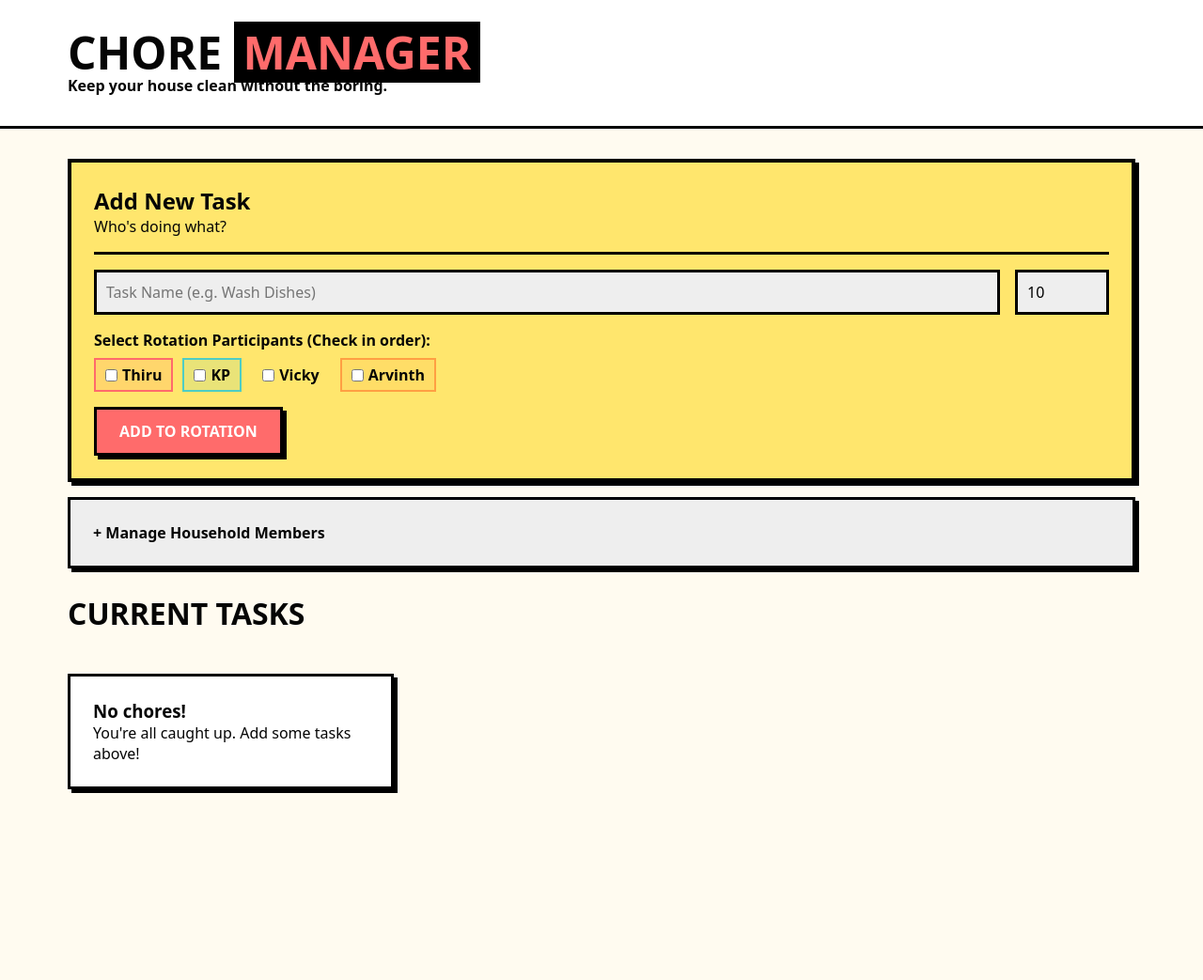
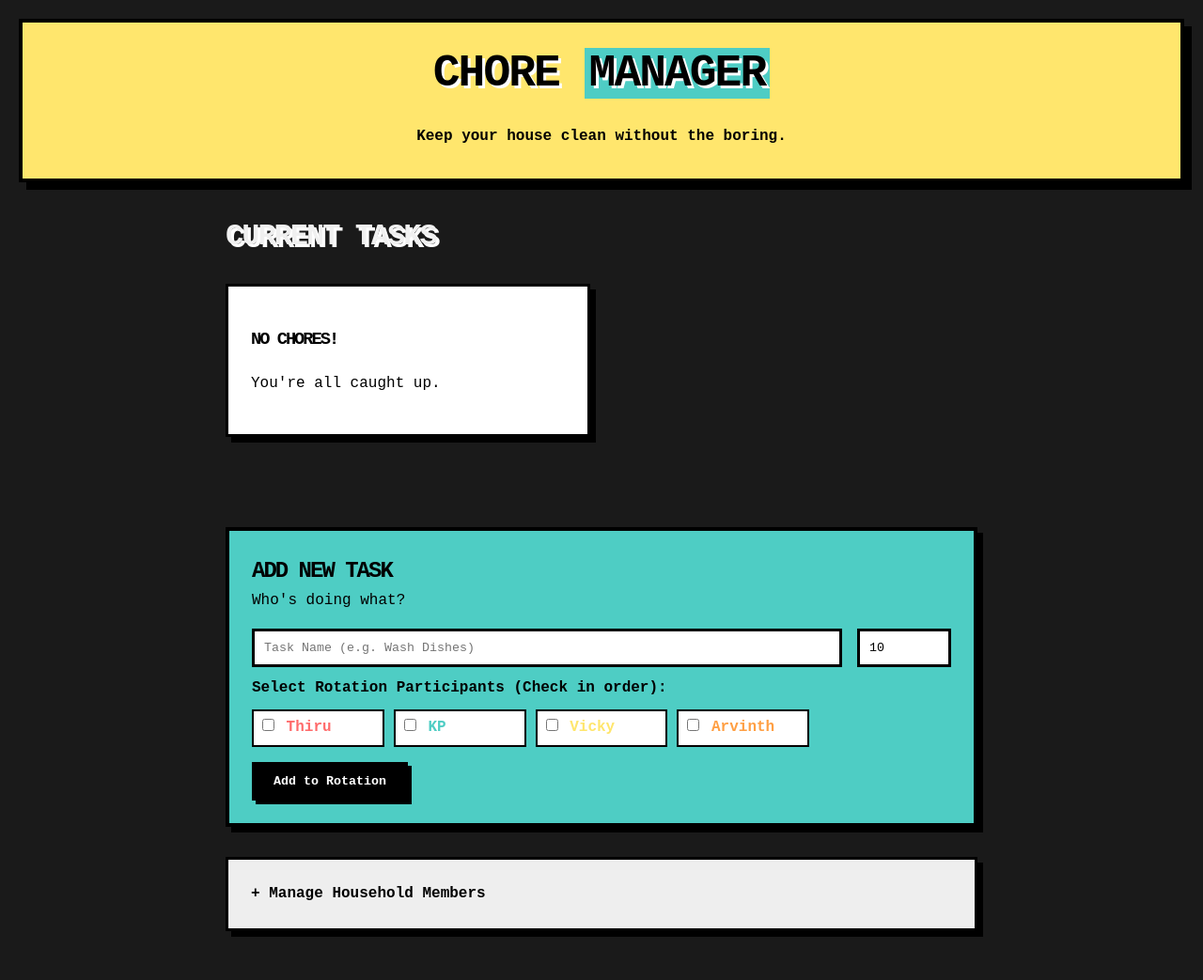
Before and after one commit to V1cky16112003/chore-manager, a Flask app: page / in a window 1280 px wide. Shown: the whole page at 94% size. Before the commit the page ends 844 px from the top, so only its background shows below. Run offline with Flask 3, Linux system fonts and the light colour scheme; some libraries are stand-ins or nearby versions.

Commit message:
UI Refinements: Dark Mode, Layout Reorder, Scroll Persistence

```diff
--- a/static/style.css
+++ b/static/style.css
@@ -1,167 +1,143 @@
 :root {
-    --color-bg: #fffbf0;
-    /* Off-white background */
-    --color-text: #050505;
-    --color-primary: #FF6B6B;
-    /* Red/Pink */
-    --color-secondary: #4ECDC4;
-    /* Teal */
-    --color-accent: #FFE66D;
-    /* Yellow */
-    --color-border: #000000;
-
-    --border-width: 3px;
-    --shadow-offset: 4px;
-
-    --font-family: system-ui, -apple-system, sans-serif;
-}
-
-* {
-    box-sizing: border-box;
-    padding: 0;
-    margin: 0;
+    --bg-color: #1a1a1a;
+    --text-color: #f0f0f0;
+    --card-bg: #ffffff;
+    --card-text: #000000;
+    --accent-color: #FF6B6B;
+    --secondary-color: #4ECDC4;
+    --tertiary-color: #FFE66D;
+    --border-color: #000000;
+    --shadow-color: #000000;
 }
 
 body {
-    background-color: var(--color-bg);
-    color: var(--color-text);
-    font-family: var(--font-family);
-    overflow-x: hidden;
+    font-family: 'Courier New', Courier, monospace;
+    background-color: var(--bg-color);
+    color: var(--text-color);
+    margin: 0;
+    padding: 20px;
+    line-height: 1.6;
 }
 
-/* Neo-Brutalist Components */
+h1,
+h2,
+h3 {
+    text-transform: uppercase;
+    letter-spacing: -2px;
+}
+
+.container {
+    max-width: 800px;
+    margin: 0 auto;
+}
 
 .funky-header {
-    border-bottom: var(--border-width) solid var(--color-border);
-    padding: 2rem;
+    text-align: center;
     margin-bottom: 2rem;
-    background: white;
-}
-
-.funky-header-small {
-    border-bottom: var(--border-width) solid var(--color-border);
-    padding-bottom: 1rem;
-    margin-bottom: 1rem;
+    padding: 1rem;
+    border: 4px solid var(--border-color);
+    box-shadow: 8px 8px 0px var(--shadow-color);
+    background-color: var(--tertiary-color);
+    color: var(--card-text);
 }
 
 .funky-title {
     font-size: 3rem;
-    text-transform: uppercase;
-    line-height: 1;
     margin: 0;
-}
-
-.highlight {
-    color: var(--color-primary);
-    background: black;
-    padding: 0 10px;
-}
-
-.container {
-    max-width: 1200px;
-    margin: 0 auto;
-    padding: 0 2rem;
+    text-shadow: 3px 3px 0px white;
 }
 
 .funky-card {
-    background: white;
-    border: var(--border-width) solid var(--color-border);
-    box-shadow: var(--shadow-offset) var(--shadow-offset) 0px var(--color-border);
+    background-color: var(--card-bg);
+    color: var(--card-text);
+    border: 3px solid var(--border-color);
+    box-shadow: 6px 6px 0px var(--shadow-color);
     padding: 1.5rem;
-    margin: 1rem 0;
-    transition: transform 0.1s ease, box-shadow 0.1s ease;
+    margin-bottom: 2rem;
+    transition: transform 0.2s, box-shadow 0.2s;
 }
 
 .funky-card:hover {
     transform: translate(-2px, -2px);
-    box-shadow: calc(var(--shadow-offset) + 2px) calc(var(--shadow-offset) + 2px) 0px var(--color-border);
+    box-shadow: 10px 10px 0px var(--shadow-color);
 }
 
 .funky-btn {
-    background: var(--color-primary);
+    background-color: var(--accent-color);
     color: white;
+    border: 3px solid var(--border-color);
+    padding: 10px 20px;
+    font-family: inherit;
     font-weight: bold;
-    border: var(--border-width) solid var(--color-border);
-    box-shadow: var(--shadow-offset) var(--shadow-offset) 0px var(--color-border);
-    padding: 0.75rem 1.5rem;
     cursor: pointer;
-    text-transform: uppercase;
-    font-size: 1rem;
-    display: inline-block;
-    text-decoration: none;
-    font-family: inherit;
+    box-shadow: 4px 4px 0px var(--shadow-color);
+    transition: all 0.1s;
 }
 
 .funky-btn:active {
-    transform: translate(var(--shadow-offset), var(--shadow-offset));
-    box-shadow: 0px 0px 0px var(--color-border);
+    transform: translate(2px, 2px);
+    box-shadow: 2px 2px 0px var(--shadow-color);
 }
 
-.funky-input,
-.funky-select {
+.funky-input {
+    border: 3px solid var(--border-color);
+    padding: 10px;
+    font-family: inherit;
     width: 100%;
-    padding: 10px;
-    border: var(--border-width) solid var(--color-border);
-    background: #eee;
-    font-size: 1rem;
-    margin-bottom: 1rem;
-    font-family: inherit;
-}
-
-.funky-input:focus {
-    outline: none;
-    background: white;
-    box-shadow: 4px 4px 0px var(--color-border);
+    box-sizing: border-box;
+    margin-bottom: 10px;
+    background: #fff;
 }
 
 .chore-grid {
     display: grid;
-    grid-template-columns: repeat(auto-fill, minmax(300px, 1fr));
-    gap: 3rem;
-    /* Increased gap for highlights */
-    padding-top: 1rem;
+    grid-template-columns: repeat(auto-fill, minmax(280px, 1fr));
+    gap: 1.5rem;
+}
+
+.participant-grid {
+    display: grid;
+    grid-template-columns: repeat(auto-fill, minmax(120px, 1fr));
+    gap: 10px;
+    margin-top: 10px;
 }
 
 .badge {
-    background: black;
-    color: white;
-    padding: 5px 10px;
+    display: inline-block;
+    padding: 3px 8px;
+    border: 2px solid black;
     font-weight: bold;
     font-size: 0.8rem;
+    color: white;
 }
 
-/* Extras for Round Robin */
-.participant-grid {
-    display: flex;
-    flex-wrap: wrap;
-    gap: 10px;
+/* Animations */
+@keyframes shake {
+    0% {
+        transform: rotate(0deg);
+    }
+
+    25% {
+        transform: rotate(2deg);
+    }
+
+    75% {
+        transform: rotate(-2deg);
+    }
+
+    100% {
+        transform: rotate(0deg);
+    }
 }
 
-.funky-checkbox-label {
-    padding: 5px 10px;
-    border: 2px solid black;
-    cursor: pointer;
-    font-weight: bold;
-    display: flex;
-    align-items: center;
-    gap: 5px;
+.highlight {
+    background-color: var(--secondary-color);
+    padding: 0 5px;
+    color: black;
 }
 
-.rotation-visual {
-    margin-top: 1rem;
+/* Dark Mode Specific Overrides for Inputs */
+summary {
+    color: var(--card-text);
+    /* Ensure summary is visible inside card */
 }
-
-.participant-dot {
-    width: 20px;
-    height: 20px;
-    border: 2px solid black;
-    border-radius: 50%;
-    opacity: 0.3;
-}
-
-.participant-dot.active {
-    opacity: 1;
-    transform: scale(1.2);
-    border-width: 3px;
-    box-shadow: 2px 2px 0px black;
-}
--- a/templates/index.html
+++ b/templates/index.html
@@ -4,50 +4,10 @@
 
 <script src="https://cdnjs.cloudflare.com/ajax/libs/Sortable/1.14.0/Sortable.min.js"></script>
 
-<!-- Action Bar / Add Task -->
-<div class="funky-card" style="background-color: var(--color-accent); border-width: 4px;">
-    <div class="funky-header-small">
-        <h2>Add New Task</h2>
-        <p>Who's doing what?</p>
-    </div>
-    <form action="/add_chore" method="POST" style="margin-top: 1rem;">
-        <div style="display: flex; gap: 1rem; flex-wrap: wrap;">
-            <input type="text" name="title" class="funky-input" placeholder="Task Name (e.g. Wash Dishes)" required
-                style="flex: 2;">
-            <input type="number" name="points" class="funky-input" placeholder="Points" value="10"
-                style="width: 100px; flex: 0 0 100px;">
-        </div>
+<!-- 1. CURRENT TASKS (Move to Top) -->
+<h2 class="funky-title" style="font-size: 2rem; margin: 0 0 1.5rem; color: var(--text-color);">Current Tasks</h2>
 
-        <label style="font-weight: bold; display: block; margin-bottom: 0.5rem;">Select Rotation Participants (Check in
-            order):</label>
-        <div class="participant-grid">
-            {% for user in users %}
-            <label class="funky-checkbox-label"
-                style="background-color: {{ user.color }}20; border-color: {{ user.color }}">
-                <input type="checkbox" name="participants" value="{{ user.id }}">
-                {{ user.name }}
-            </label>
-            {% endfor %}
-        </div>
-
-        <button type="submit" class="funky-btn" style="margin-top: 1rem;">Add to Rotation</button>
-    </form>
-</div>
-
-<!-- User Management -->
-<details class="funky-card" style="background-color: #eee;">
-    <summary style="font-weight: bold; cursor: pointer; list-style: none;">+ Manage Household Members</summary>
-    <form action="/add_user" method="POST" style="margin-top: 1rem; display: flex; gap: 1rem;">
-        <input type="text" name="name" class="funky-input" placeholder="Name" required>
-        <input type="color" name="name" value="#FF6B6B"
-            style="height: 45px; width: 50px; border: 3px solid black; padding: 0;">
-        <button type="submit" class="funky-btn" style="background: black;">Add</button>
-    </form>
-</details>
-
-<h2 class="funky-title" style="font-size: 2rem; margin: 2rem 0 1rem;">Current Tasks</h2>
-
-<div class="chore-grid">
+<div class="chore-grid" style="margin-bottom: 4rem;">
     {% for chore in chores %}
     <div class="funky-card" style="background-color: white; position: relative;">
         <!-- Highlight/Badge -->
@@ -57,7 +17,7 @@
         </div>
 
         <div style="border-bottom: 3px solid black; padding-bottom: 10px; margin-bottom: 10px;">
-            <h3 style="font-size: 1.5rem;">{{ chore.title }}</h3>
+            <h3 style="font-size: 1.5rem; margin-top: 0;">{{ chore.title }}</h3>
             <span class="badge" style="background: black;">{{ chore.points }} XP</span>
         </div>
 
@@ -92,12 +52,65 @@
     {% else %}
     <div class="funky-card">
         <h3>No chores!</h3>
-        <p>You're all caught up. Add some tasks above!</p>
+        <p>You're all caught up.</p>
     </div>
     {% endfor %}
 </div>
 
+<!-- 2. ADD NEW TASK (Move to Bottom) -->
+<div class="funky-card" style="background-color: var(--secondary-color); border-width: 4px;">
+    <div class="funky-header-small">
+        <h2 style="margin: 0;">Add New Task</h2>
+        <p style="margin: 0;">Who's doing what?</p>
+    </div>
+    <form action="/add_chore" method="POST" style="margin-top: 1rem;">
+        <div style="display: flex; gap: 1rem; flex-wrap: wrap;">
+            <input type="text" name="title" class="funky-input" placeholder="Task Name (e.g. Wash Dishes)" required
+                style="flex: 2;">
+            <input type="number" name="points" class="funky-input" placeholder="Points" value="10"
+                style="width: 100px; flex: 0 0 100px;">
+        </div>
+
+        <label style="font-weight: bold; display: block; margin-bottom: 0.5rem;">Select Rotation Participants (Check in
+            order):</label>
+        <div class="participant-grid">
+            {% for user in users %}
+            <label class="funky-checkbox-label"
+                style="background-color: white; border: 2px solid black; padding: 5px; display: block; cursor: pointer;">
+                <input type="checkbox" name="participants" value="{{ user.id }}">
+                <span style="font-weight: bold; color: {{ user.color }};">{{ user.name }}</span>
+            </label>
+            {% endfor %}
+        </div>
+
+        <button type="submit" class="funky-btn" style="margin-top: 1rem; background: black; color: white;">Add to
+            Rotation</button>
+    </form>
+</div>
+
+<!-- 3. USER MANAGEMENT (Bottom) -->
+<details class="funky-card" style="background-color: #eee;">
+    <summary style="font-weight: bold; cursor: pointer; list-style: none;">+ Manage Household Members</summary>
+    <form action="/add_user" method="POST" style="margin-top: 1rem; display: flex; gap: 1rem;">
+        <input type="text" name="name" class="funky-input" placeholder="Name" required>
+        <input type="color" name="name" value="#FF6B6B"
+            style="height: 45px; width: 50px; border: 3px solid black; padding: 0;">
+        <button type="submit" class="funky-btn" style="background: black;">Add</button>
+    </form>
+</details>
+
 <script>
+    // Scroll Persistence Logic
+    document.addEventListener("DOMContentLoaded", function (event) {
+        var scrollpos = localStorage.getItem('scrollpos');
+        if (scrollpos) window.scrollTo(0, scrollpos);
+    });
+
+    window.onbeforeunload = function (e) {
+        localStorage.setItem('scrollpos', window.scrollY);
+    };
+
+    // SortableJS Logic
     document.addEventListener('DOMContentLoaded', function () {
         var lists = document.querySelectorAll('.sortable-list');
         lists.forEach(function (list) {
@@ -108,29 +121,19 @@
                     var listEl = itemEl.parentElement;
                     var choreId = listEl.getAttribute('data-chore-id');
 
-                    // Get new order
                     var userIds = Array.from(listEl.children).map(function (child) {
                         return child.getAttribute('data-user-id');
                     });
 
-                    // Send to Server
                     fetch('/reorder_chore/' + choreId, {
                         method: 'POST',
-                        headers: {
-                            'Content-Type': 'application/json',
-                        },
+                        headers: { 'Content-Type': 'application/json' },
                         body: JSON.stringify({ user_ids: userIds }),
                     })
                         .then(response => response.json())
                         .then(data => {
                             console.log('Order updated:', data);
-                            // Optional: Reload to update numbers, though Sortable updates DOM visual
-                            // To update numbers specifically (1, 2, 3), we could re-render or reload.
-                            // Simple reload for correctness:
                             location.reload();
-                        })
-                        .catch((error) => {
-                            console.error('Error:', error);
                         });
                 }
             });
@@ -175,7 +178,6 @@
         position: relative;
     }
 
-    /* Ghost class for SortableJS */
     .sortable-ghost {
         opacity: 0.4;
         background: #ccc;
```
